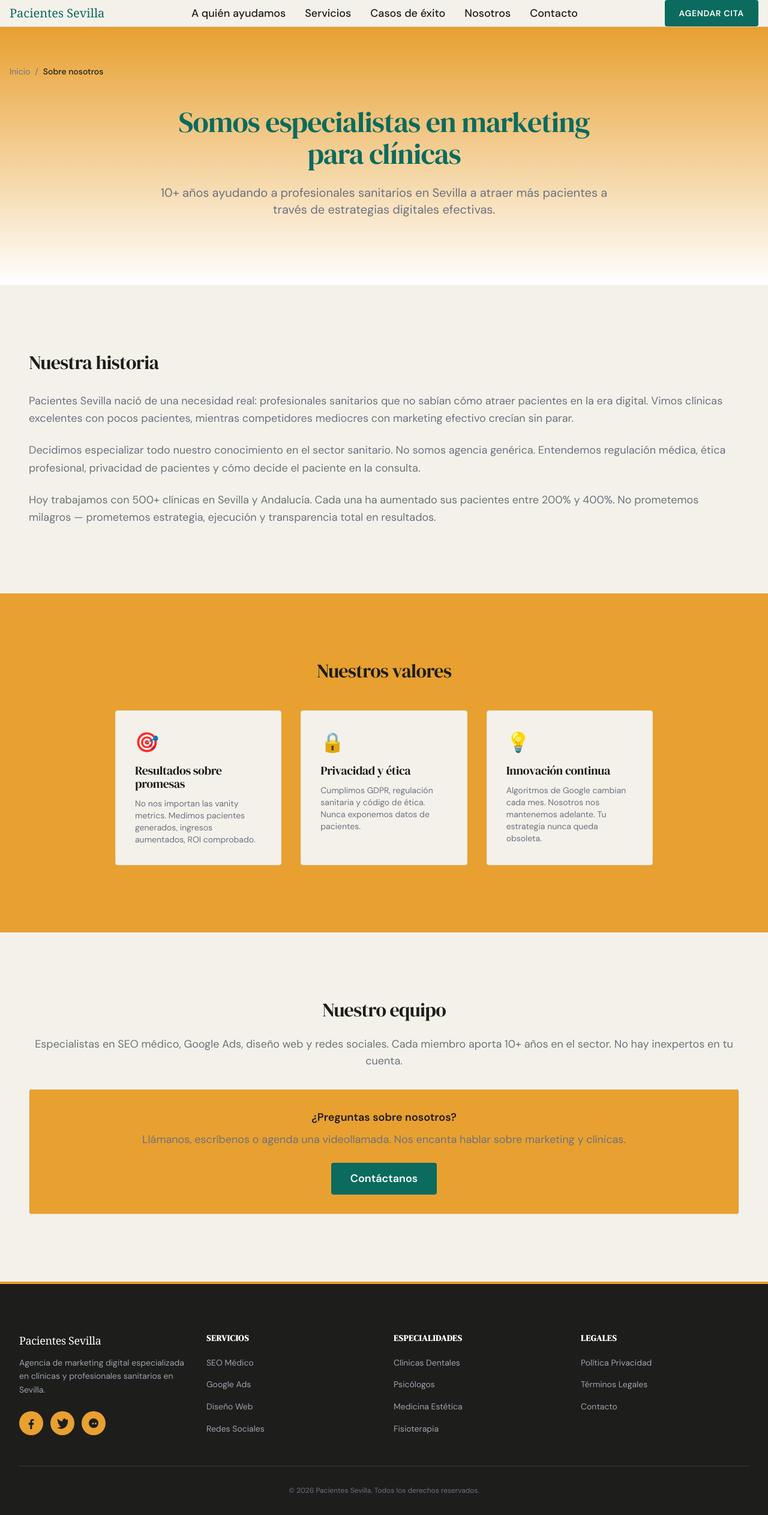
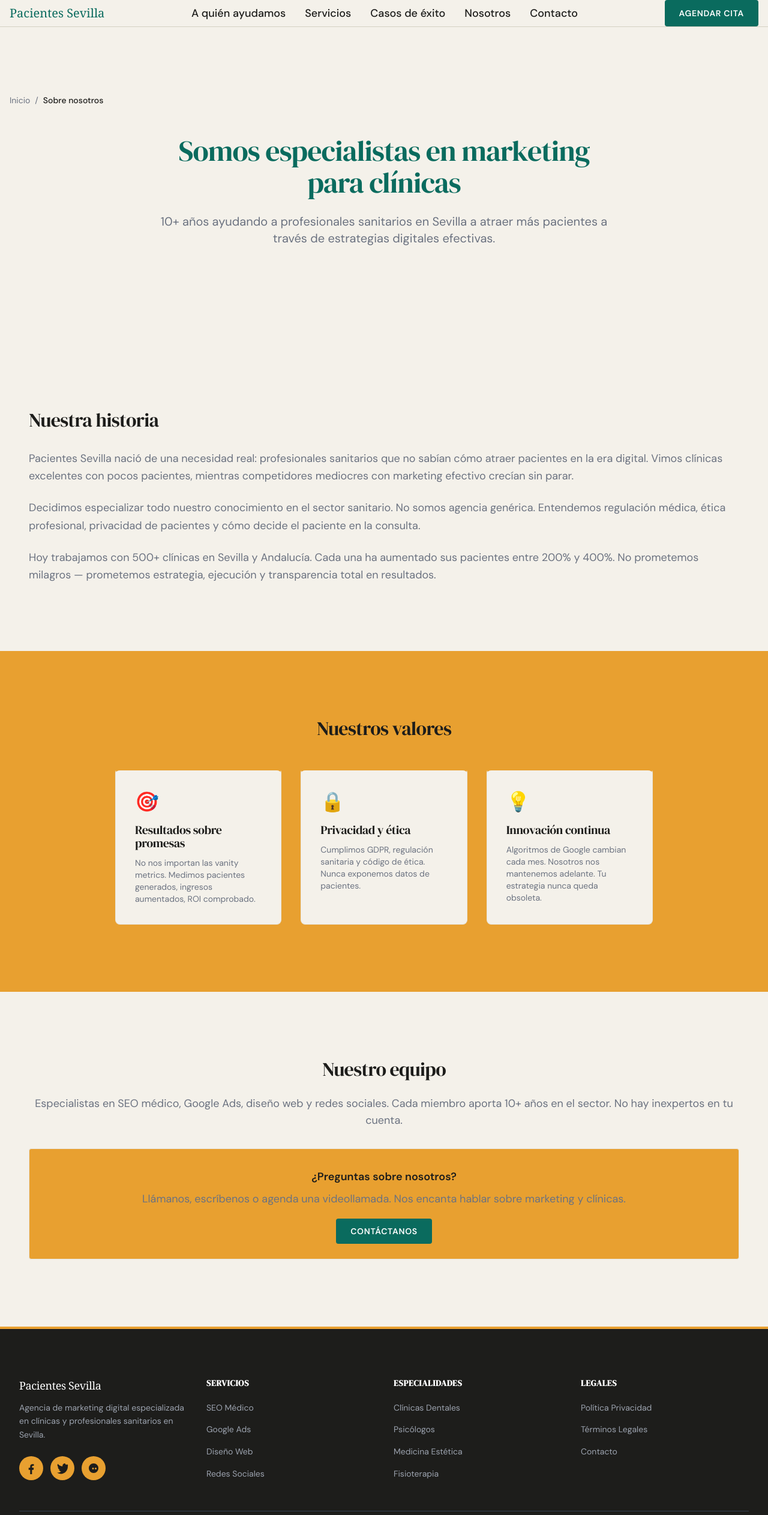
Before and after one commit to carlosalbertocardoso-hub/agencia-clinicas, a Next.js app: page /nosotros in a window 1280 px wide. Shown: the top 2525 px of the page at 60% size. Built offline with nearby package versions, Linux system fonts and the light colour scheme.

Commit message:
design: update static pages hero spacing and button classes

```diff
--- a/src/app/contacto/page.tsx
+++ b/src/app/contacto/page.tsx
@@ -28,7 +28,7 @@ export default function ContactoPage() {
       <Header />
 
       <main className="flex-grow">
-        <section className="bg-gradient-to-b from-secondary to-white py-16">
+        <section className="py-section">
           <div className="container-custom">
             <BreadcrumbNav items={[{ label: 'Contacto', href: '/contacto' }]} />
 
--- a/src/app/nosotros/page.tsx
+++ b/src/app/nosotros/page.tsx
@@ -27,7 +27,7 @@ export default function NosotrosPage() {
       <Header />
 
       <main className="flex-grow">
-        <section className="bg-gradient-to-b from-secondary to-white py-16">
+        <section className="py-section">
           <div className="container-custom">
             <BreadcrumbNav items={[{ label: 'Sobre nosotros', href: '/nosotros' }]} />
 
@@ -70,7 +70,7 @@ export default function NosotrosPage() {
             <h2 className="text-h2 font-heading mb-12 text-center">Nuestros valores</h2>
 
             <div className="grid grid-cols-1 md:grid-cols-3 gap-8 max-w-4xl mx-auto">
-              <div className="bg-neutral p-8 rounded border border-neutral-dark">
+              <div className="card card-service p-8">
                 <div className="text-4xl mb-4">🎯</div>
                 <h3 className="font-heading text-h4 mb-3 text-text">Resultados sobre promesas</h3>
                 <p className="text-text-muted text-sm">
@@ -78,7 +78,7 @@ export default function NosotrosPage() {
                 </p>
               </div>
 
-              <div className="bg-neutral p-8 rounded border border-neutral-dark">
+              <div className="card card-service p-8">
                 <div className="text-4xl mb-4">🔒</div>
                 <h3 className="font-heading text-h4 mb-3 text-text">Privacidad y ética</h3>
                 <p className="text-text-muted text-sm">
@@ -86,7 +86,7 @@ export default function NosotrosPage() {
                 </p>
               </div>
 
-              <div className="bg-neutral p-8 rounded border border-neutral-dark">
+              <div className="card card-service p-8">
                 <div className="text-4xl mb-4">💡</div>
                 <h3 className="font-heading text-h4 mb-3 text-text">Innovación continua</h3>
                 <p className="text-text-muted text-sm">
@@ -112,7 +112,7 @@ export default function NosotrosPage() {
               </p>
               <a
                 href="/contacto"
-                className="inline-block bg-primary text-white px-8 py-3 rounded hover:opacity-90 transition font-semibold"
+                className="btn-primary"
               >
                 Contáctanos
               </a>
```
